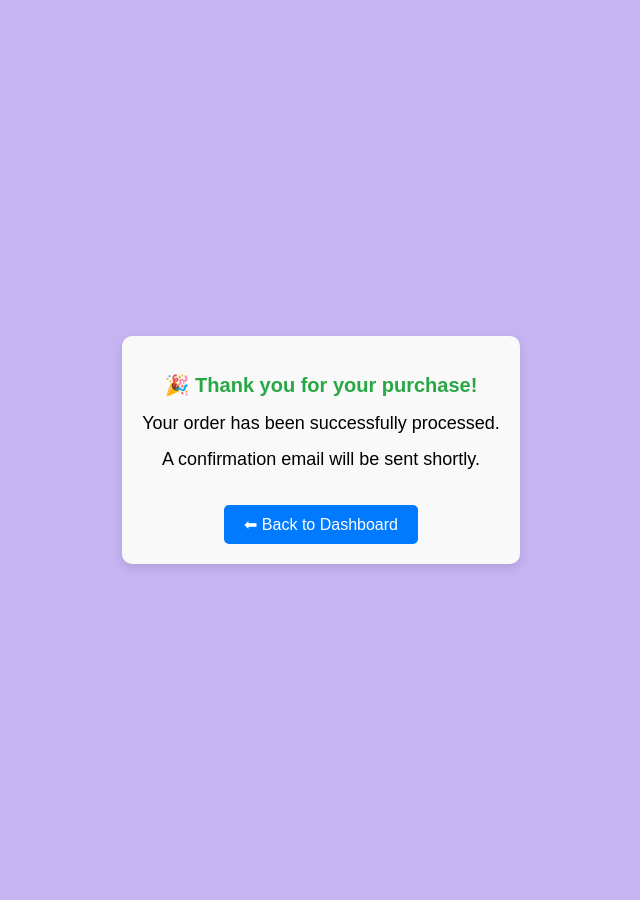
After one commit to RealGrapeTree/CSC.289-sp25capstoneproject_group9, a Flask app: page /order-confirmation in a window 1280 px wide. The commit adds this page. Shown: the whole page, without its empty margins (319-959 px from the left). Run offline with Flask 3, Linux system fonts and the light colour scheme; parts of the project's set-up code (start-up, migrations or seed data) failed here and were passed over.

Commit message:
Create a confirmation page

```diff
--- a/Novel_Solutions/app.py
+++ b/Novel_Solutions/app.py
@@ -59,12 +59,26 @@ def create_default_manager():
 # Create the default admin account
 create_default_manager()
 
-# Route to render the checkout page
+# ✅ Route to render the checkout page (Now generates PaymentIntent)
 @app.route("/checkout")
 def checkout():
-    return render_template("payment.html", stripe_publishable_key=stripe_publishable_key)
+    try:
+        amount = 5000  # Example: $50.00 (Stripe processes amounts in cents)
 
-# Route to create a PaymentIntent
+        # Create a PaymentIntent
+        intent = stripe.PaymentIntent.create(
+            amount=amount,
+            currency="usd",
+            payment_method_types=["card"]
+        )
+
+        return render_template("payment.html",
+                               stripe_publishable_key=stripe_publishable_key,
+                               client_secret=intent.client_secret)
+    except Exception as e:
+        return jsonify(error=str(e)), 400
+
+# ✅ Route to create a PaymentIntent (Used by payment.html)
 @app.route("/create-payment-intent", methods=["POST"])
 def create_payment():
     try:
@@ -83,7 +97,12 @@ def create_payment():
     except Exception as e:
         return jsonify(error=str(e)), 400
 
-# Stripe Webhook for payment updates
+# ✅ Order Confirmation Page Route
+@app.route("/order-confirmation")
+def order_confirmation():
+    return render_template("order_confirmation.html")  # Redirects to a confirmation page
+
+# ✅ Stripe Webhook for Payment Updates
 @app.route("/webhook", methods=["POST"])
 def stripe_webhook():
     payload = request.get_data(as_text=True)
@@ -91,9 +110,9 @@ def stripe_webhook():
 
     try:
         event = stripe.Webhook.construct_event(payload, sig_header, stripe_webhook_secret)
-    except ValueError as e:
+    except ValueError:
         return jsonify({"error": "Invalid payload"}), 400
-    except stripe.error.SignatureVerificationError as e:
+    except stripe.error.SignatureVerificationError:
         return jsonify({"error": "Invalid signature"}), 400
 
     if event["type"] == "payment_intent.succeeded":
--- a/Novel_Solutions/templates/cart.html
+++ b/Novel_Solutions/templates/cart.html
@@ -27,7 +27,6 @@
                 <td>${{ item.total }}</td>
                 <td>
                     <button onclick="removeFromCart({{ item.id }})">Remove</button>
-
                 </td>
             </tr>
             {% endfor %}
@@ -36,6 +35,9 @@
     <p>Total: $<span id="cart-total">{{ total_price }}</span></p>
 
     <button onclick="clearCart()">Clear Cart</button>
+
+    <!-- Proceed to Checkout Button -->
+    <a href="{{ url_for('checkout') }}" class="checkout-button">🛒 Proceed to Checkout</a>
 
     <!-- Back to Dashboard Button -->
     <a href="{{ url_for('Novel_login.dashboard') }}" class="back-button">⬅ Back to Dashboard</a>
--- /dev/null
+++ b/Novel_Solutions/templates/order_confirmation.html
@@ -0,0 +1,51 @@
+<!DOCTYPE html>
+<html lang="en">
+<head>
+    <meta charset="UTF-8">
+    <meta name="viewport" content="width=device-width, initial-scale=1.0">
+    <title>Order Confirmation</title>
+    <link rel="stylesheet" href="{{ url_for('static', filename='css/payment.css') }}">
+    <style>
+        body {
+            font-family: Arial, sans-serif;
+            text-align: center;
+            padding: 50px;
+        }
+        .confirmation-container {
+            max-width: 500px;
+            margin: auto;
+            padding: 20px;
+            border-radius: 10px;
+            background-color: #f9f9f9;
+            box-shadow: 0px 4px 10px rgba(0, 0, 0, 0.1);
+        }
+        h2 {
+            color: #28a745;
+        }
+        p {
+            font-size: 18px;
+            margin: 15px 0;
+        }
+        .back-button {
+            display: inline-block;
+            margin-top: 20px;
+            padding: 10px 20px;
+            background-color: #007bff;
+            color: white;
+            text-decoration: none;
+            border-radius: 5px;
+        }
+        .back-button:hover {
+            background-color: #0056b3;
+        }
+    </style>
+</head>
+<body>
+    <div class="confirmation-container">
+        <h2>🎉 Thank you for your purchase!</h2>
+        <p>Your order has been successfully processed.</p>
+        <p>A confirmation email will be sent shortly.</p>
+        <a href="{{ url_for('Novel_login.dashboard') }}" class="back-button">⬅ Back to Dashboard</a>
+    </div>
+</body>
+</html>
```
Also changed, not shown: Novel_Solutions/templates/payment.html (+17 -4 lines).
